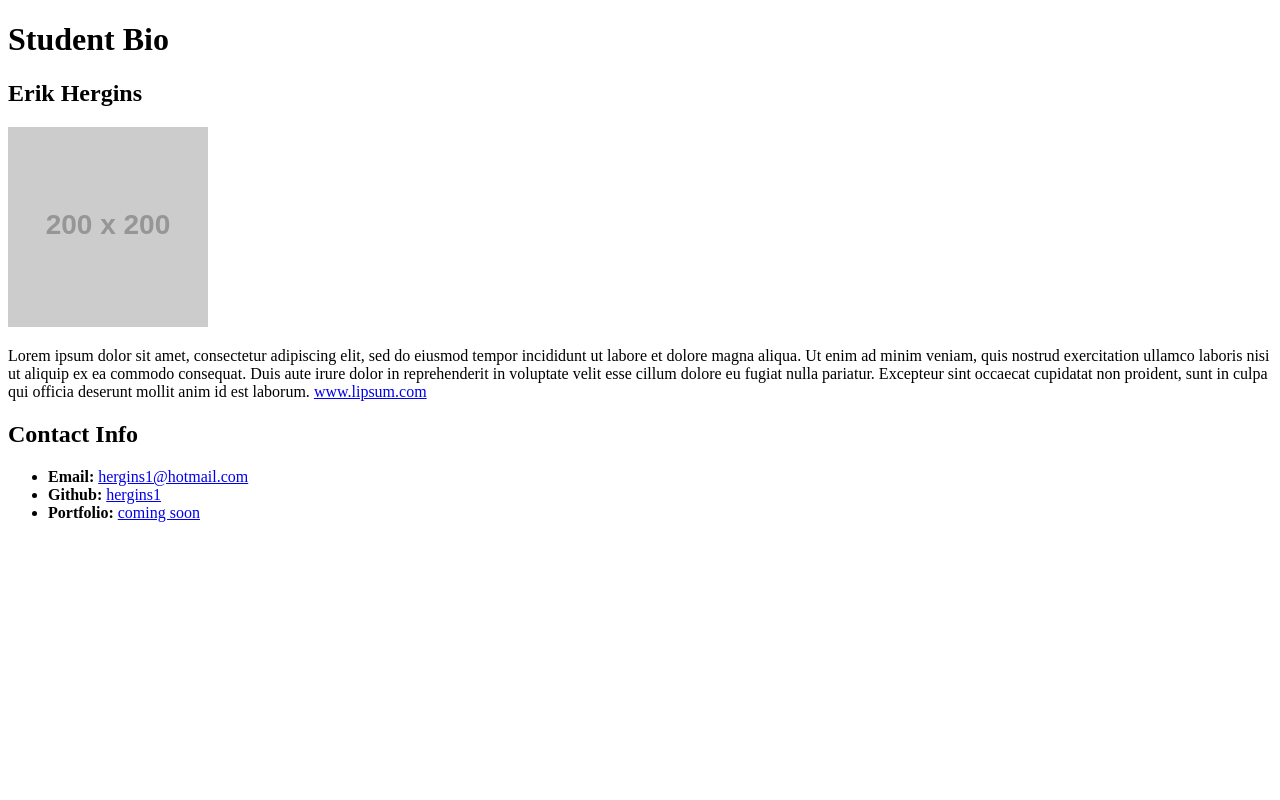
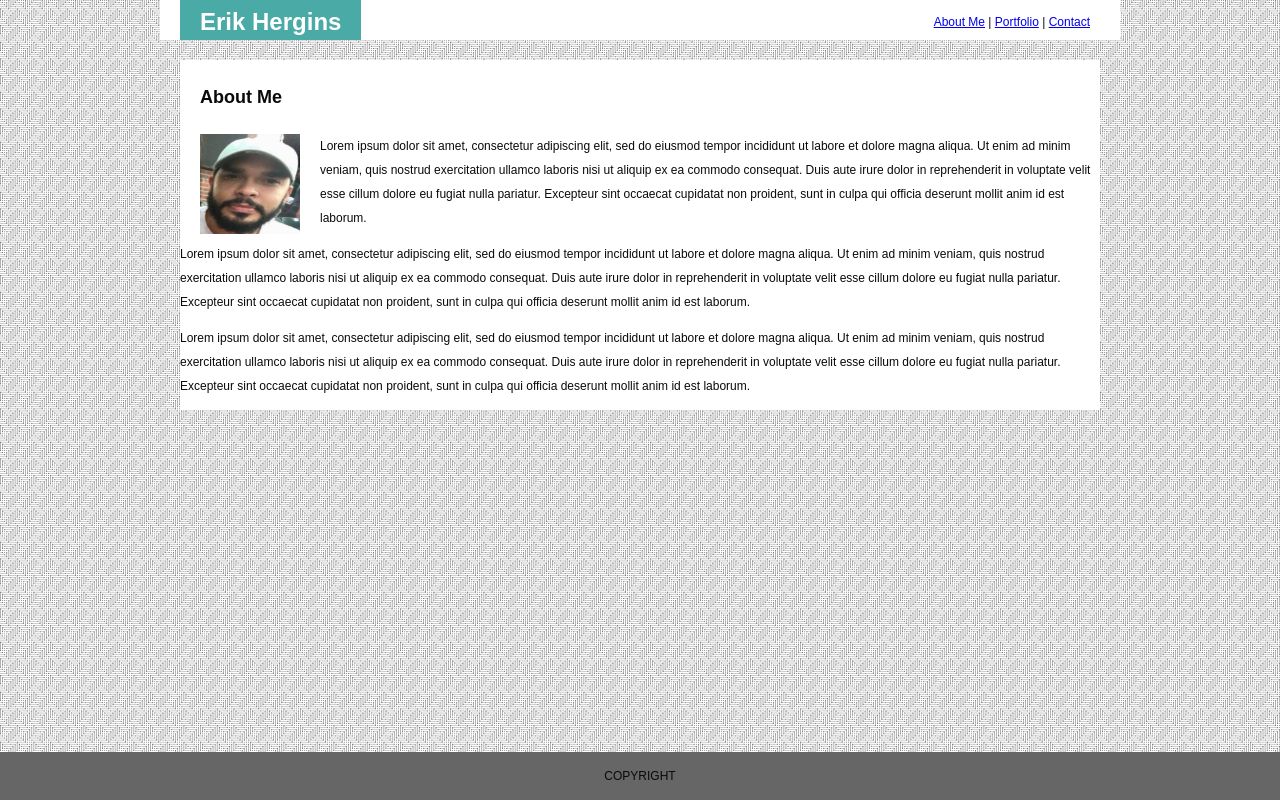
Before and after one commit to hergins1/Basic-Portfolio, a plain HTML site: page index.html in a window 1280 px wide. Drawn offline with Linux system fonts and the light colour scheme; files that its build step writes are made by us from their sources; placeholder pictures from the web are drawn by us.

Commit message:
most recent work

```diff
--- a/assets/css/style.css
+++ b/assets/css/style.css
@@ -0,0 +1,64 @@
+body {
+    padding: 0;
+    margin: auto;
+    font-family: Arial, Helvetica, sans-serif;
+    font-size: 12px;
+    line-height: 200%;
+    color: #0a0a0a;
+    background-image: url("../images/crossline-lines.png");
+    width: 960px;
+}
+
+header {
+    background-color: #ffffff;
+    border-width: 1px;
+    padding: 20px;
+    }
+
+h1 {
+    background-color: #4aaaa5;
+    padding: 20px 20px 6px 20px;
+    margin: 0px;
+    color: #ffffff;
+    float: left;
+    margin-top: -30px;
+}
+
+h2 {
+    padding: 10px 20px 10px 20px;
+}
+
+.links {
+    display: inline-block;
+    padding: 5px 10px;
+    margin-top: -10px;
+    line-height: normal;
+    float: right;
+}
+
+.container {
+    margin: 20px;
+    overflow: auto;
+    clear: both;
+    background-color: #ffffff;
+    }
+
+#main-bio,
+#bio-image {
+     float: left;
+    }
+
+#bio-image {
+    height: 100px;
+    width: 100px;
+    padding: 0px 20px;
+}
+
+footer {
+    background-color: #666666;
+    position: fixed;
+    left: 0;
+    bottom: 0;
+    width: 100%;
+    text-align: center;
+}
--- /dev/null
+++ b/assets/css/style2.css
@@ -0,0 +1,22 @@
+body {
+    padding: 0;
+    margin: 0;
+    font-family: Arial, Helvetica, sans-serif;
+    color: #777777
+}
+
+nav ul{
+    display: inline-block;
+    padding: 5px 10px;
+    margin-left: 10px;
+    line-height: normal;
+    float: right;
+}
+
+h1 {
+font-family: Georgia, 'Times New Roman', Times, serif;
+}
+
+h2 {
+    font-family: Georgia, 'Times New Roman', Times, serif;
+}
--- a/index.html
+++ b/index.html
@@ -2,42 +2,54 @@
 <html lang="en-us">
 
 <head>
-
+  <title>Erik Hergins Bio</title>
   <meta charset="UTF-8">
-  <title>1.2.9 Exercise</title>
-
-    <link rel="stylesheet" type="text/css" href="style.css/">
+  <link rel="stylesheet" type="text/css" href="assets/css/style.css">
 </head>
 
 <body>
     <header>
-    <h1>Student Bio</h1>
+
+      <div class="header">
+
+        <h1>Erik Hergins</h1>
+
+        <span class="links">
+
+          <a href="./index.html">About Me</a> |
+
+          <a href="./portfolio.html">Portfolio</a> |
+
+          <a href="./contact.html">Contact</a>
+
+        </span>
+
+      </div>
+
     </header>
 
     <div class="container">
 
       <section id="main-bio">
 
-      <h2>Erik Hergins</h2>
-      <img src="http://placehold.it/200x200" alt="Your Image" id="bio-image">
-      <p>Lorem ipsum dolor sit amet, consectetur adipiscing elit, sed do eiusmod tempor incididunt ut labore et dolore magna aliqua. Ut enim ad minim veniam, quis nostrud exercitation ullamco laboris nisi ut aliquip ex ea commodo consequat. Duis aute irure dolor in reprehenderit in voluptate velit esse cillum dolore eu fugiat nulla pariatur. Excepteur sint occaecat cupidatat non proident, sunt in culpa qui officia deserunt mollit anim id est laborum. <a href="http://www.lipsum.com/">www.lipsum.com</a></p>
+        <h2>About Me</h2>
+          <img src="assets/images/Capture.PNG" alt="Erik Hergins" id="bio-image">
+          <p>Lorem ipsum dolor sit amet, consectetur adipiscing elit, sed do eiusmod tempor incididunt ut labore et dolore magna aliqua. Ut enim ad minim veniam, quis nostrud exercitation ullamco laboris nisi ut aliquip ex ea commodo consequat. Duis aute irure dolor in reprehenderit in voluptate velit esse cillum dolore eu fugiat nulla pariatur. Excepteur sint occaecat cupidatat non proident, sunt in culpa qui officia deserunt mollit anim id est laborum.</p>
 
-    </section>
 
-    <section id="contact-info">
+          <p>Lorem ipsum dolor sit amet, consectetur adipiscing elit, sed do eiusmod tempor incididunt ut labore et dolore magna aliqua. Ut enim ad minim veniam, quis nostrud exercitation ullamco laboris nisi ut aliquip ex ea commodo consequat. Duis aute irure dolor in reprehenderit in voluptate velit esse cillum dolore eu fugiat nulla pariatur. Excepteur sint occaecat cupidatat non proident, sunt in culpa qui officia deserunt mollit anim id est laborum.</p>
 
-      <h2>Contact Info</h2>
 
-      <ul>
-        <li><strong>Email:</strong> <a href="#">hergins1@hotmail.com</a></li>
-        <li><strong>Github:</strong> <a href="#">hergins1</a></li>
-        <li><strong>Portfolio:</strong> <a href="#">coming soon</a></li>
-      </ul>
+          <p>Lorem ipsum dolor sit amet, consectetur adipiscing elit, sed do eiusmod tempor incididunt ut labore et dolore magna aliqua. Ut enim ad minim veniam, quis nostrud exercitation ullamco laboris nisi ut aliquip ex ea commodo consequat. Duis aute irure dolor in reprehenderit in voluptate velit esse cillum dolore eu fugiat nulla pariatur. Excepteur sint occaecat cupidatat non proident, sunt in culpa qui officia deserunt mollit anim id est laborum.</p>
 
       </section>
 
     </div>
 
+    <footer>
+        <p>COPYRIGHT</p>
+    </footer>
+
 </body>
 
 </html>
```
Also changed, not shown: contact.html (+49 -0 lines), portfolio.html (+70 -0 lines), assets/images/Capture.PNG (added), assets/images/cats.jpg (added), assets/images/crossline-lines.png (added), assets/images/food.jpg (added), assets/images/nightlife.jpg (added), assets/images/sports-q-c-640-480-9.jpg (added), assets/images/transport.jpg (added). Lines whose indentation alone changed are shown as unchanged.
